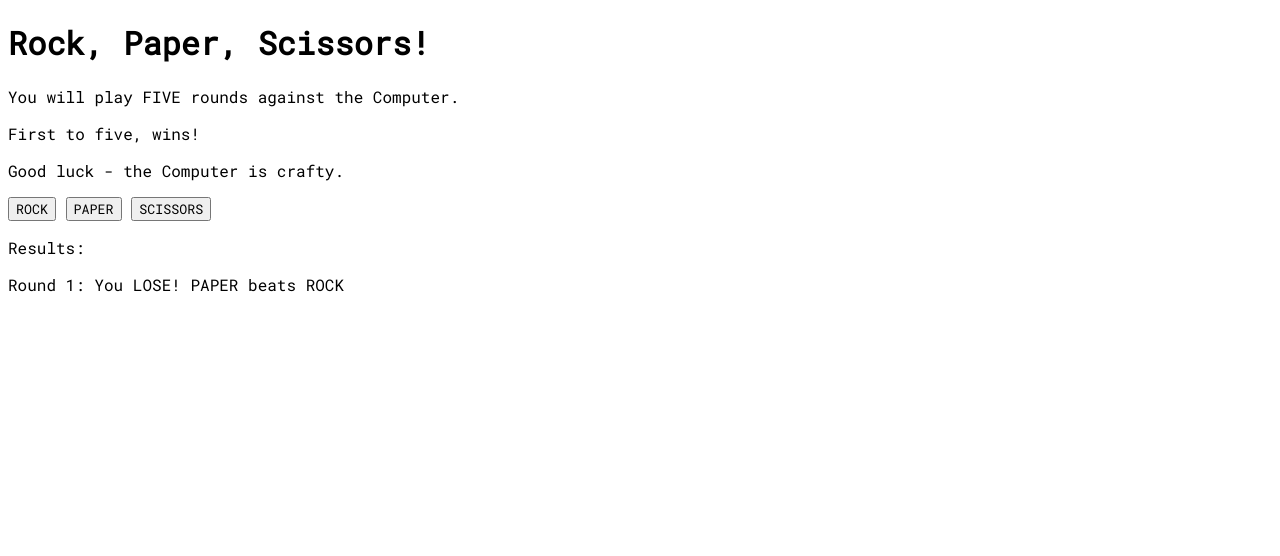
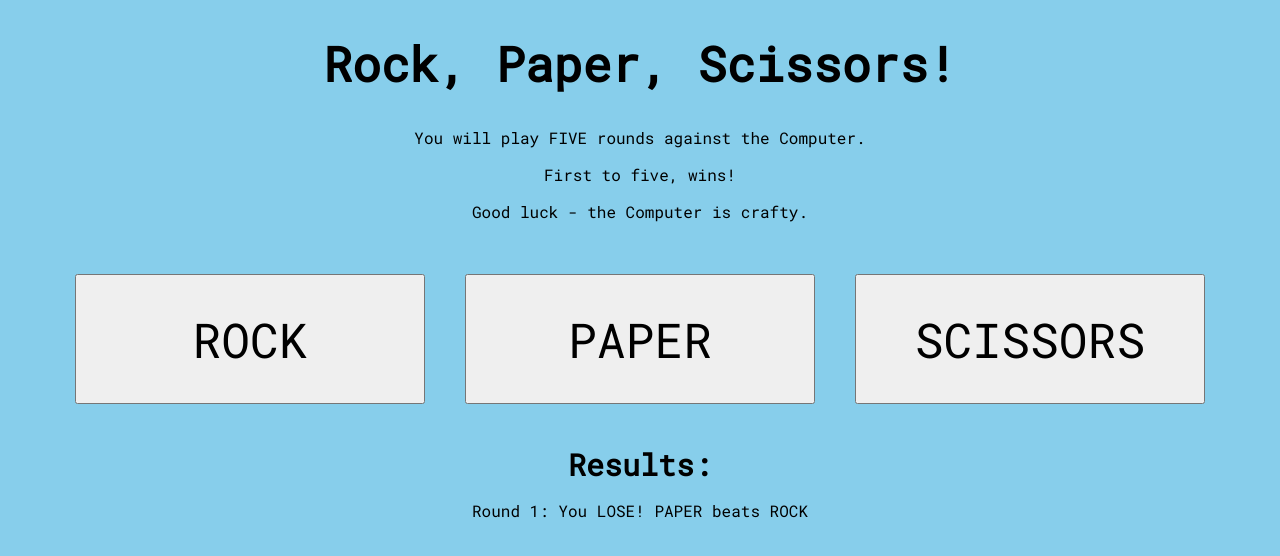
Before and after one commit to GimboidGit/Odin-RockPaperScissors, a plain HTML site: page index.html in a window 1280 px wide. Both pictures are taken after a click on the button "ROCK". Drawn offline with Linux system fonts and the light colour scheme.

Commit message:
Update index/styles/RPS
Whole site changes.

Index.html:
* Contained heading and parapgraph info into a div.
* Made results heading an actual H# element now
* Updated results div to also contain the class attr "info".

Styles.css:
* Fully fleshed out site style and positioning.

RPS.js:
* PlayRound func
** Removed "toUpperCase" calls on result.
** Changed final result wording.
* AddPlayAgainButton func
** Changed variable name of queried elem for clarity
** Now setting class attr on button so that is has unique style.

```diff
--- a/index.html
+++ b/index.html
@@ -6,10 +6,12 @@
         <title>Rock, Paper, Scissors</title>
     </head>
     <body>
-        <h1>Rock, Paper, Scissors!</h1>
-        <p>You will play FIVE rounds against the Computer.</p>
-        <p>First to five, wins!</p>
-        <p>Good luck - the Computer is crafty.</p>
+        <div class="info">
+            <h1>Rock, Paper, Scissors!</h1>
+            <p>You will play FIVE rounds against the Computer.</p>
+            <p>First to five, wins!</p>
+            <p>Good luck - the Computer is crafty.</p>
+        </div>
 
         <div class="buttons">
             <button type="button" id="rock">ROCK</button>
@@ -17,8 +19,9 @@
             <button type="button" id="scissors">SCISSORS</button>
         </div>
 
-        <div class="results">
-            <p>Results:</p>
+        <h3 class="info">Results:</h3>
+
+        <div class="results info">
         </div>
 
         <script defer src="scripts/RPS.js"></script>
--- a/scripts/RPS.js
+++ b/scripts/RPS.js
@@ -29,12 +29,12 @@ function PlayRound(event)
         return;
 
     roundCount++;
-    result.toUpperCase().includes("WIN") ? playerWins++ : computerWins++;
+    result.includes("WIN") ? playerWins++ : computerWins++;
 
     if (roundCount > 5)
     {
         let finalScore = `Player Wins: ${playerWins}\r\nComputer Wins: ${computerWins}`;
-        let resultWording = playerWins > computerWins ? "Win" : "Lose";
+        let resultWording = playerWins > computerWins ? "WON" : "LOST";
 
         AddToResultPane(`You ${resultWording}!\r\n\r\n${finalScore}`);
         AddPlayAgainButton();
@@ -53,15 +53,17 @@ function AddToResultPane(text)
 
 function AddPlayAgainButton()
 {
-    const body = document.querySelector("body");
+    const results = document.querySelector(".results");
 
     const playAgain = document.createElement("button");
 
+    playAgain.setAttribute("class", "play-again-butt");
     playAgain.innerText = "Play Again?";
+
     //This will reload the page when clicked.
     playAgain.addEventListener("click", () => { location.reload(); })
 
-    body.appendChild(playAgain);
+    results.appendChild(playAgain);
 }
 
 
--- a/styles/styles.css
+++ b/styles/styles.css
@@ -3,3 +3,41 @@
 * {
     font-family: 'Roboto Mono', monospace;
 }
+
+body {
+    background-color: skyblue;
+}
+
+button {
+    font-size: 48px;
+    height: 130px;
+    width: 350px;
+}
+
+h1 {
+    font-size: 48px;
+}
+
+h3 {
+    font-size: 30px;
+    margin-top: 5px;
+    margin-bottom: 5px;
+}
+
+
+.info {
+    text-align: center;
+}
+
+.buttons {
+    display: flex;
+    justify-content: center;
+    gap: 40px;
+    padding: 36px;
+}
+
+.play-again-butt {
+    font-size: 24px;
+    height: 80px;
+    width: 190px;
+}
```
